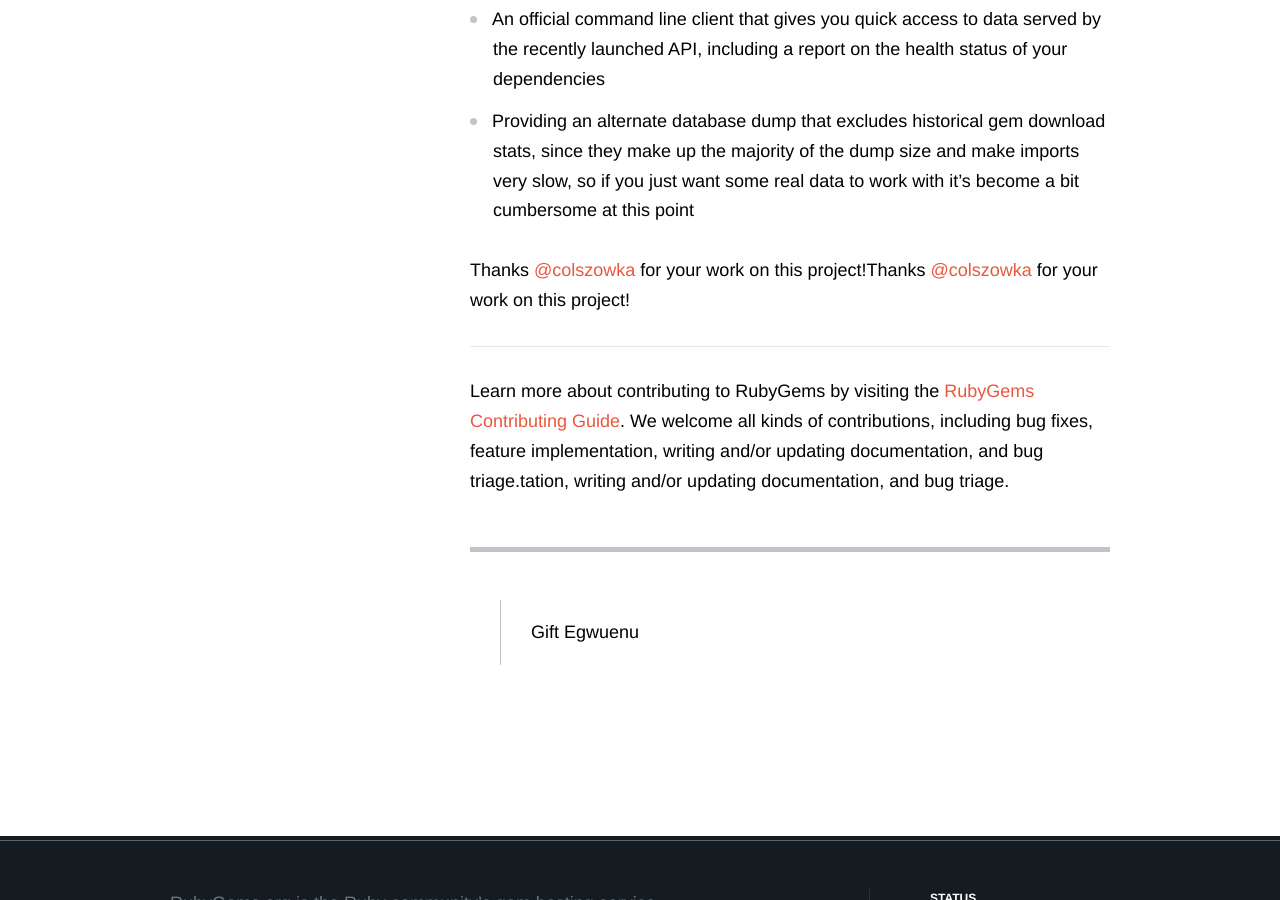
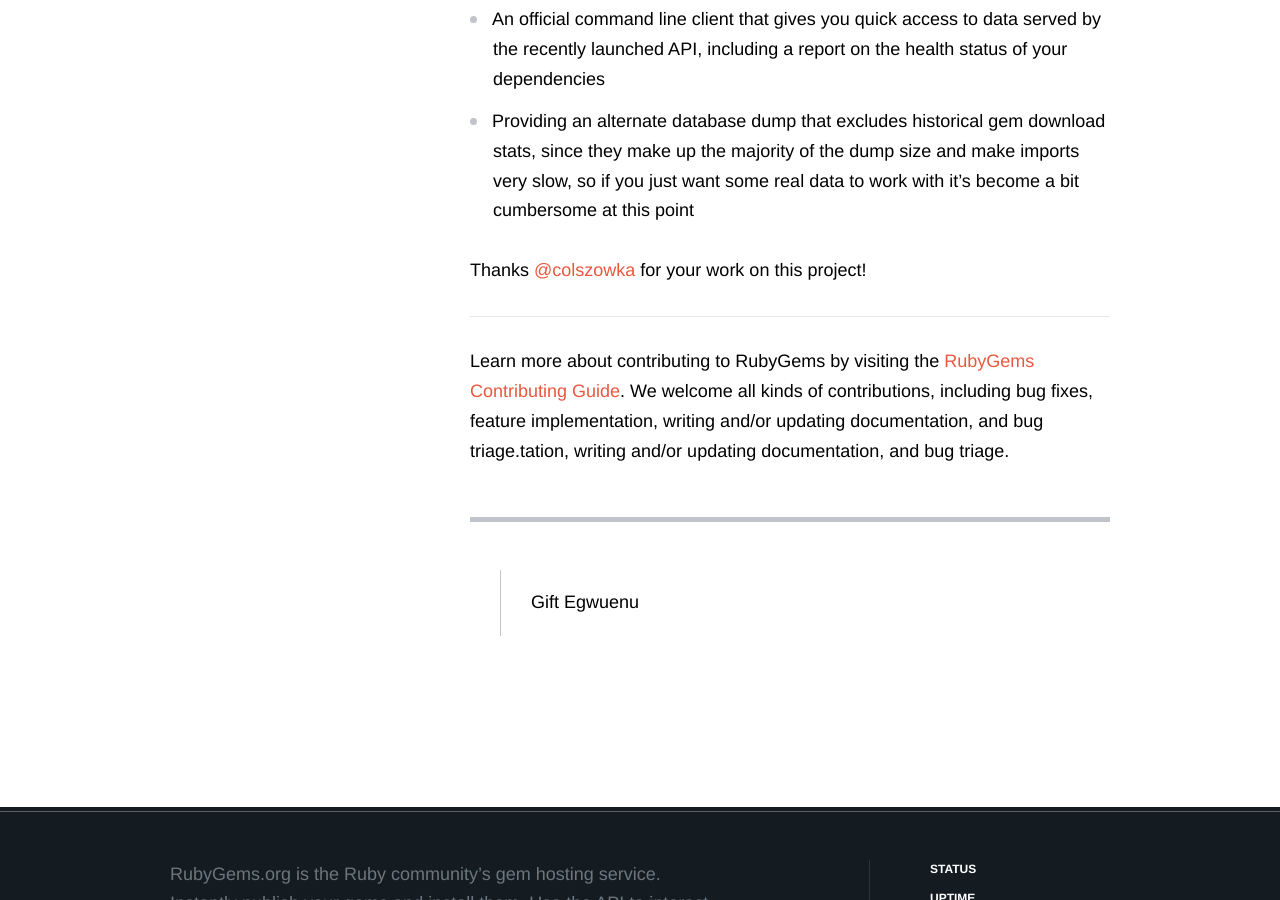
Before and after one commit to rubygems/rubygems.github.io, a Jekyll site: the page built from _posts/2020-10-15-september-rubygems-update.md, in a window 1280 px wide and 900 px high, scrolled down 3339 px. Built offline with Jekyll 4.4.1, drawn with Linux system fonts in a browser that asks for light colours; comment, search, counter and statistics services are not loaded.

Commit message:
fix duplicated paragraph

```diff
--- a/_posts/2020-10-15-september-rubygems-update.md
+++ b/_posts/2020-10-15-september-rubygems-update.md
@@ -59,7 +59,7 @@
 * An official command line client that gives you quick access to data served by the recently launched API, including a report on the health status of your dependencies
 * Providing an alternate database dump that excludes historical gem download stats, since they make up the majority of the dump size and make imports very slow, so if you just want some real data to work with it's become a bit cumbersome at this point
 
-Thanks [@colszowka](https://github.com/colszowka) for your work on this project!Thanks [@colszowka](https://github.com/colszowka) for your work on this project!
+Thanks [@colszowka](https://github.com/colszowka) for your work on this project!
 
 ---
 
```
